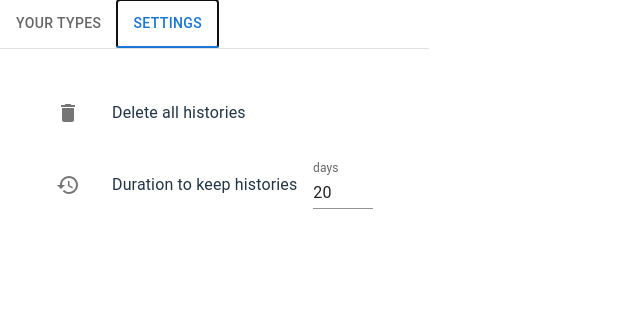
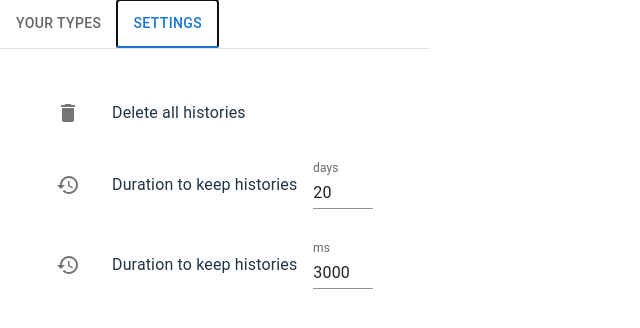
Before and after one commit to tatsuya-asami/save-your-type, a React (Vite) app: page / in a window 1280 px wide. Both pictures are taken after a click on the tab "SETTINGS". Shown: the top 328 px of the page, without its empty margins (0-640 px from the left). Built offline with nearby package versions, Linux system fonts and the light colour scheme; no server answers.

Commit message:
add DebounceTimeMs component to manage debounce time settings in the popup

```diff
--- /dev/null
+++ b/src/popup/DebounceTimeMs.tsx
@@ -0,0 +1,24 @@
+import HistoryIcon from "@mui/icons-material/History";
+import { useChromeStorageSettings } from "../store/useChromeStorageSettings";
+import { ListItemInputNumber } from "./ListItemInputNumber";
+
+export const DebounceTimeMs: React.FC = () => {
+  const {
+    settings: { debounceTime },
+    updateSettings,
+  } = useChromeStorageSettings();
+
+  return (
+    <ListItemInputNumber
+      icon={<HistoryIcon />}
+      label={"ms"}
+      value={debounceTime}
+      slotProps={{
+        htmlInput: { min: 100, max: 10000, style: { width: 60 } },
+      }}
+      handleChange={(e) =>
+        updateSettings("debounceTime", Number(e.target.value))
+      }
+    />
+  );
+};
--- a/src/popup/Settings.tsx
+++ b/src/popup/Settings.tsx
@@ -2,6 +2,7 @@ import List from "@mui/material/List";
 import Box from "@mui/material/Box";
 import { DeleteAllHistories } from "./DeleteAllHistories";
 import { DurationDaysToKeepHistories } from "./DurationDaysToKeepHistories";
+import { DebounceTimeMs } from "./DebounceTimeMs";
 // import { UrlBlackList } from "./UrlBlackList";
 
 export const Settings: React.FC = () => {
@@ -11,6 +12,7 @@ export const Settings: React.FC = () => {
         <DeleteAllHistories />
         {/* <UrlBlackList /> */}
         <DurationDaysToKeepHistories />
+        <DebounceTimeMs />
       </List>
     </Box>
   );
--- a/src/store/useStore.ts
+++ b/src/store/useStore.ts
@@ -9,7 +9,7 @@ export const useStore = () => {
     settings: { debounceTime },
   } = useChromeStorageSettings();
   const { pushValue } = useChromeStorageHistories();
-  console.log(debounceTime);
+
   const [isReady, cancel] = useDebounce(
     async () => {
       if (!tmpValue) {
```
